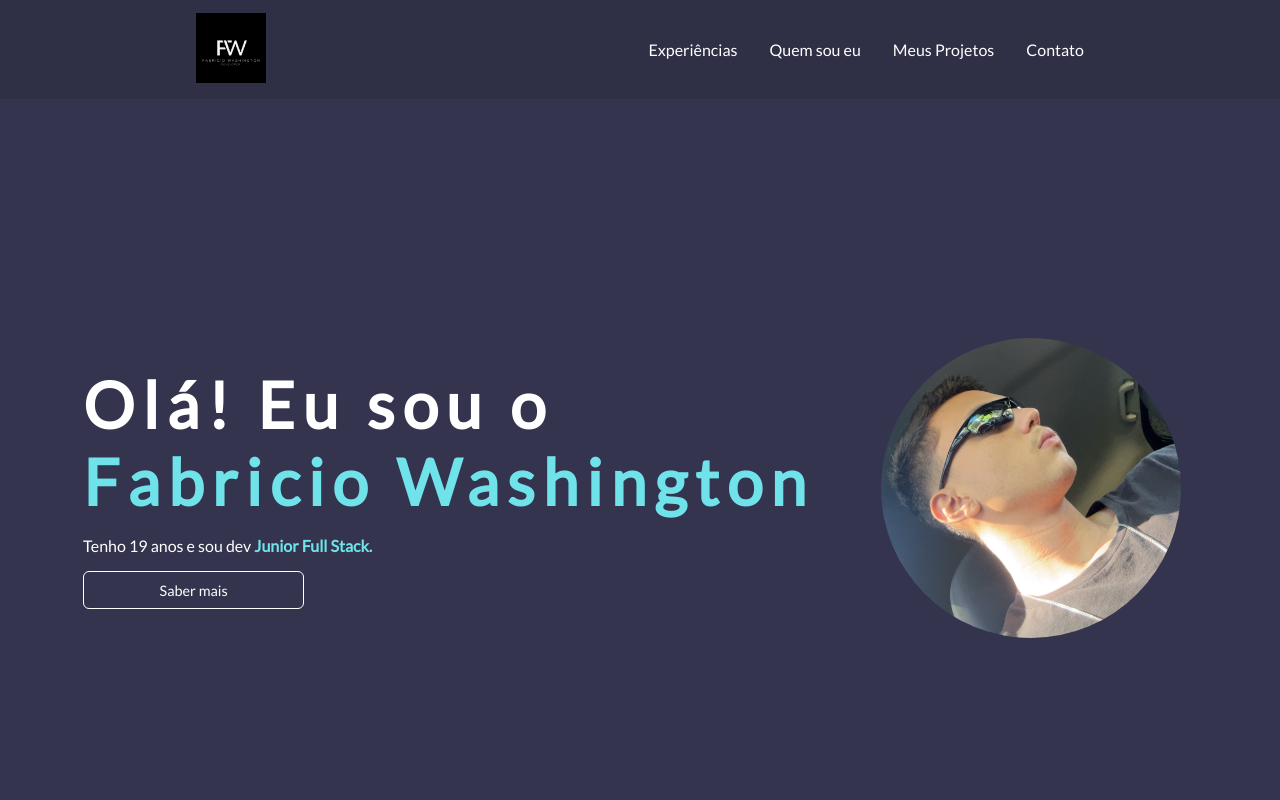
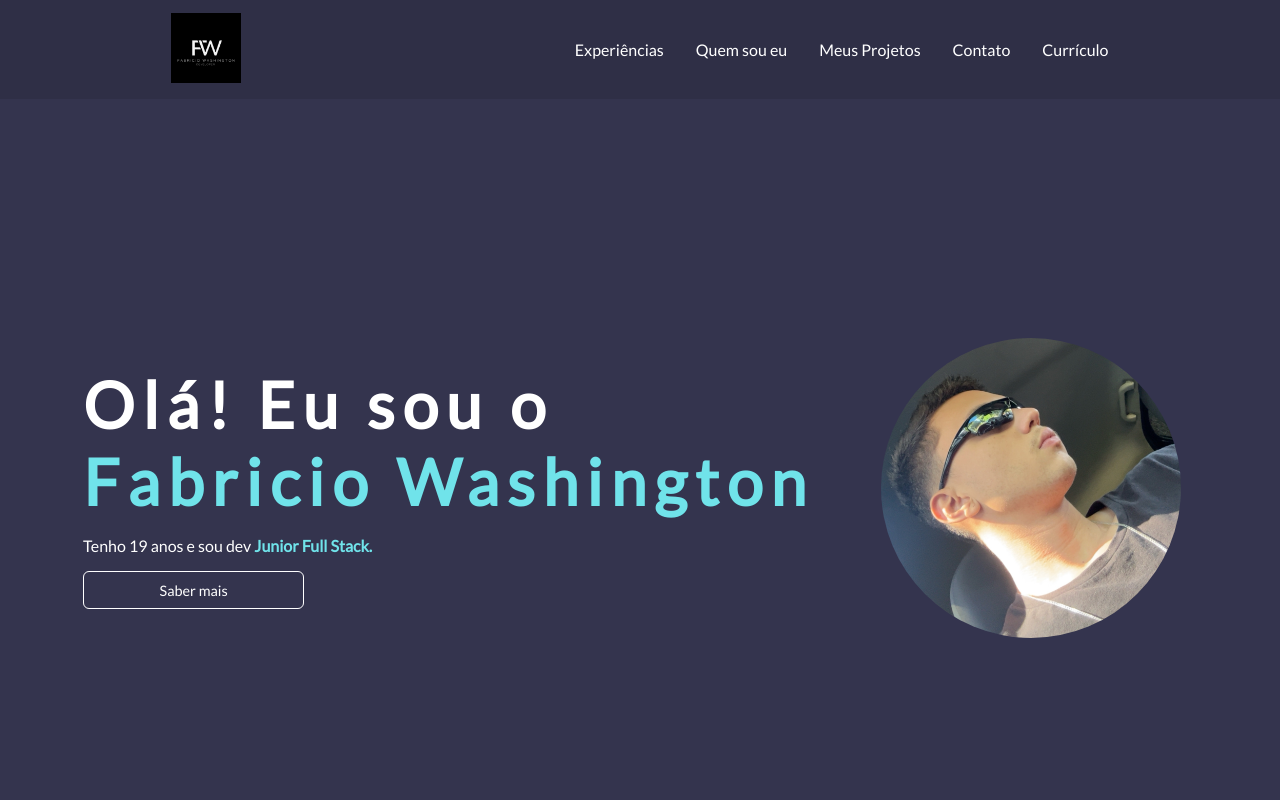
Before and after one commit to FabricioWashington/landing-page-FW, a plain HTML site: page index.html in a window 1280 px wide. Shown: the top 800 px of the page. Drawn offline with Linux system fonts and the light colour scheme; no server answers.

Commit message:
Foi acrescentado o Download do curriculo

```diff
--- a/index.html
+++ b/index.html
@@ -19,6 +19,8 @@
             <a href="#who-am-i" class="nav-links">Quem sou eu</a>
             <a href="#my-projects" class="nav-links">Meus Projetos</a>
             <a href="#contact" class="nav-links">Contato</a>
+            <a href="./docs/Currículo - Fabrício Washington.pdf" download="Curriculo-Fabricio-Washington.pdf" class="nav-links">Currículo</a>
+
         </nav>
 
     </header>
```
Also changed, not shown: 1 other file.
